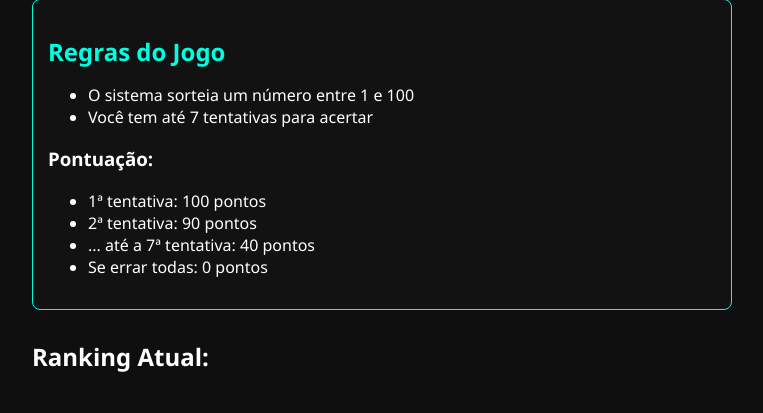
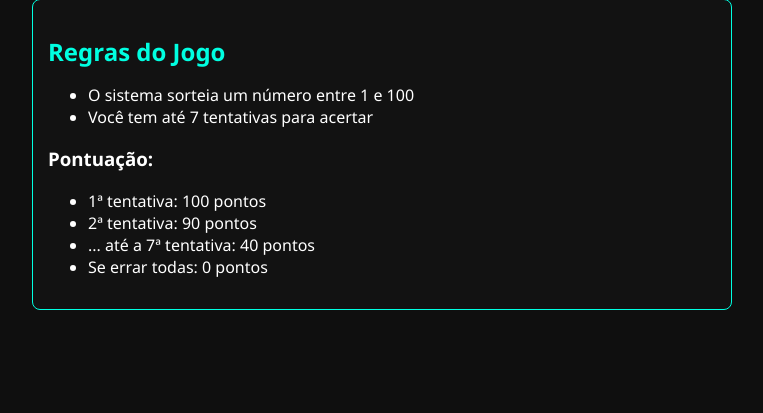
Before and after one commit to moaaskt/JogoAdivinha, a Flask app: page / in a window 1280 px wide. Shown: the part 505-918 px from the top of the page, without its empty margins (258-1021 px from the left). After the commit the page ends 815 px from the top, so only its background shows below. Run offline with Flask 3, Linux system fonts and the light colour scheme.

Commit message:
Update index.html

```diff
--- a/templates/index.html
+++ b/templates/index.html
@@ -114,15 +114,6 @@
     </ul>
   </div>
 
-  <!-- Mostra o ranking atual -->
-  <div class="ranking">
-    <h2>Ranking Atual:</h2>
-    <ol>
-      {% for linha in ranking %}  <!-- Loop para cada linha do ranking -->
-        <li>{{ linha }}</li>      <!-- Exibe cada entrada do ranking -->
-      {% endfor %}
-    </ol>
-  </div>
 
   <!-- Bloco 2: Tela do Jogo (onde os palpites são feitos) -->
   {% elif fase == "jogo" %}
```
